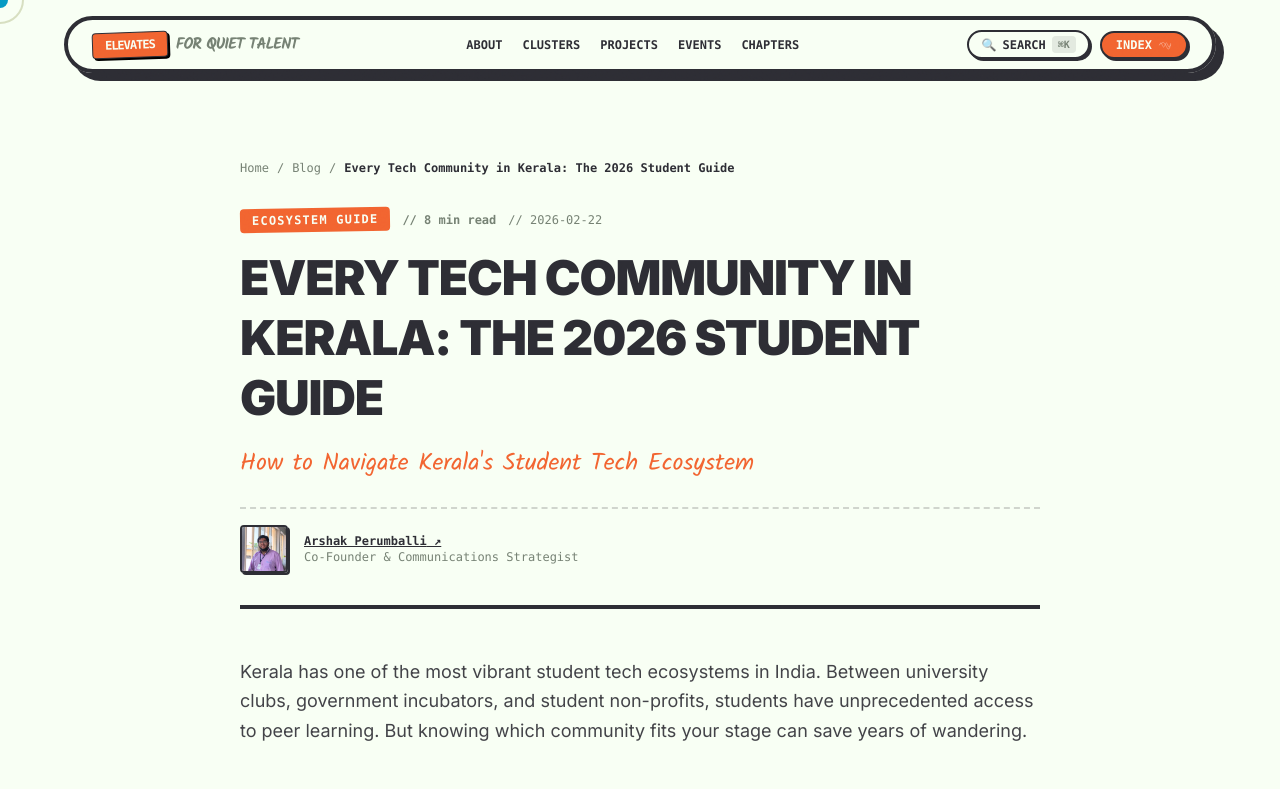
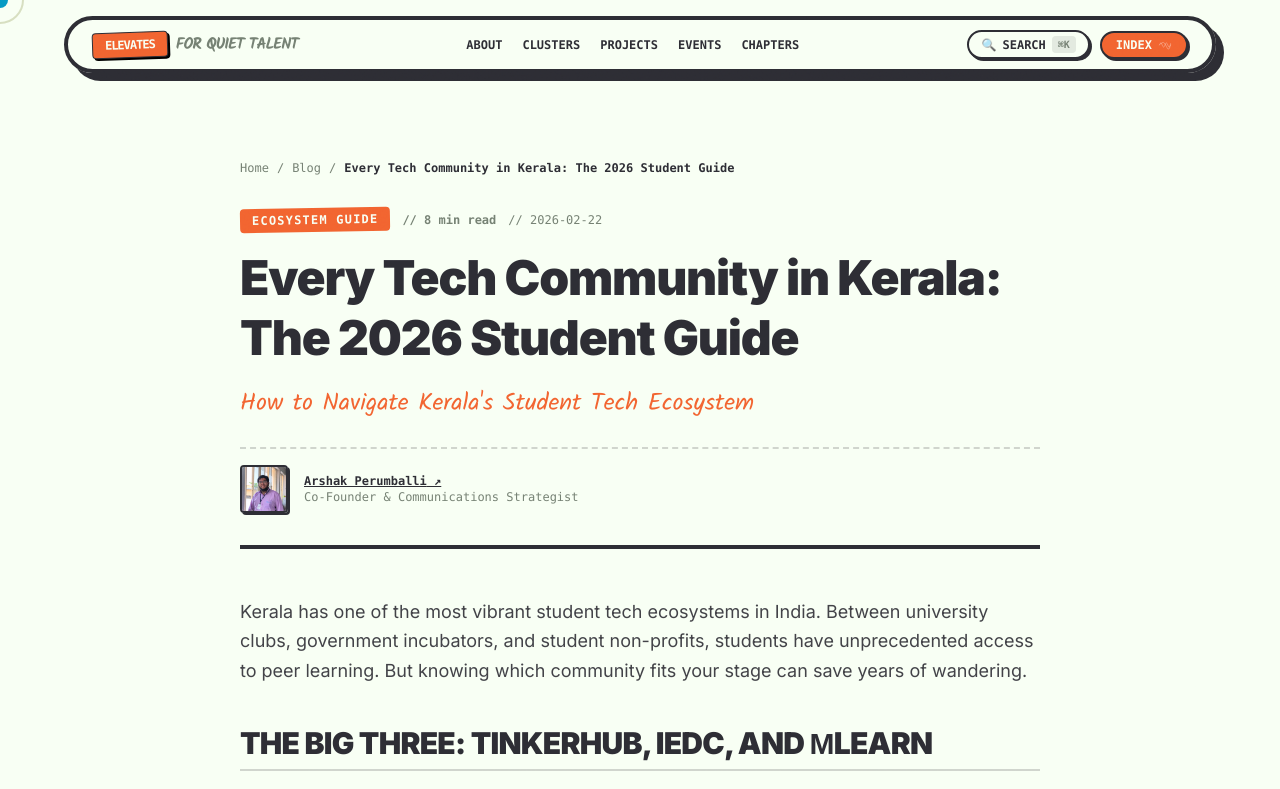
Before and after one commit to Elevates-Foundation/Elevates-web, a Next.js app: page /blog/every-tech-community-in-kerala-2026-guide in a window 1280 px wide. Shown: the top 789 px of the page. Built offline with nearby package versions, Linux system fonts and the light colour scheme.

Commit message:
fix(blog): preserve character casing on article titles to retain Greek letter in µLearn

```diff
--- a/src/app/blog/[slug]/page.tsx
+++ b/src/app/blog/[slug]/page.tsx
@@ -131,7 +131,7 @@ export default async function BlogPostPage({ params }: Props) {
           </span>
         </div>
 
-        <h1 className="text-3xl sm:text-4xl md:text-5xl font-black uppercase tracking-tight text-graphite mb-4 leading-tight">
+        <h1 className="text-3xl sm:text-4xl md:text-5xl font-black tracking-tight text-graphite mb-4 leading-tight">
           {post.title}
         </h1>
 
--- a/src/app/blog/page.tsx
+++ b/src/app/blog/page.tsx
@@ -123,7 +123,7 @@ export default async function BlogIndexPage() {
               </div>
 
               <Link href={`/blog/${post.slug}`} className="group block">
-                <h2 className="text-2xl sm:text-3xl font-black uppercase tracking-tight text-graphite group-hover:text-flame transition-colors mb-2 leading-snug">
+                <h2 className="text-2xl sm:text-3xl font-black tracking-tight text-graphite group-hover:text-flame transition-colors mb-2 leading-snug">
                   {post.title}
                 </h2>
                 <p className="font-mono text-xs font-bold text-flame mb-3">
```
